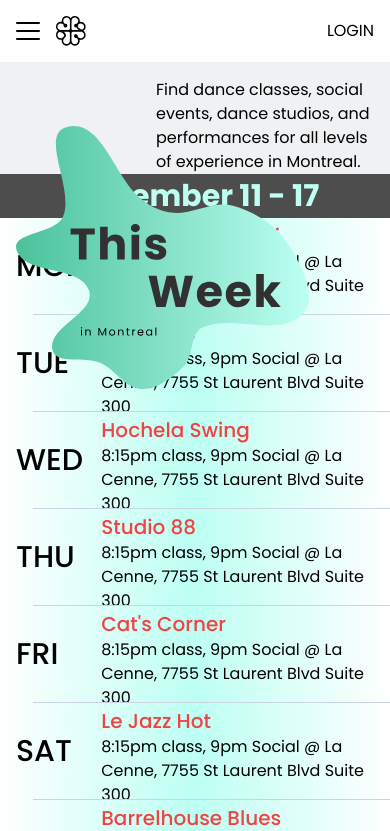
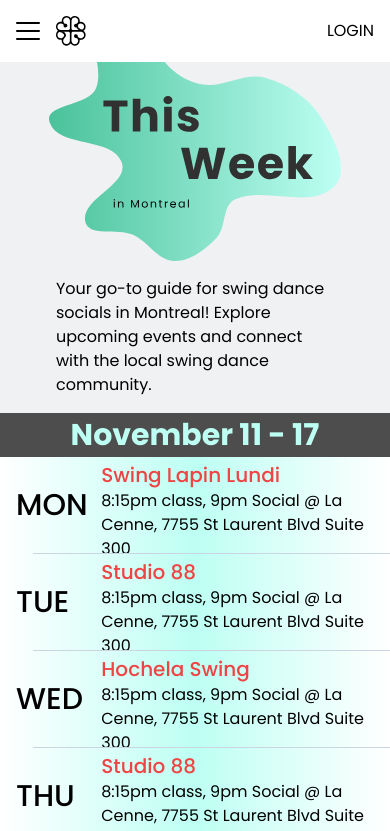
Before and after one commit to justinkwanchan/swing-schedule, a Next.js app in the folder front-end/: page / in a window 390 px wide. Shown: the top 831 px of the page. Built offline with nearby package versions, Linux system fonts and the light colour scheme.

Commit message:
Update layout for HomeTitleSection

```diff
--- a/front-end/src/app/components/home/home-title-section/index.tsx
+++ b/front-end/src/app/components/home/home-title-section/index.tsx
@@ -4,17 +4,16 @@
 
 export default function HomeTitleSection() {
   return (
-    <section className="flex flex-col md:flex-row h-[calc(100svh-62px)] w-full mb-12">
-      <div className="bg-light-grey relative h-[70vw] md:h-auto md:w-2/5 2xl:w-1/3">
+    <section className="flex flex-col md:flex-row w-full mb-12">
+      <div className="bg-light-grey relative md:h-auto md:w-2/5 2xl:w-1/3">
         <Image
           src={splotch}
           alt={'This Week in Montreal'}
-          className="absolute top-16 left-4 md:top-8 md:left-8 z-10 w-[75%] md:w-[100%]"
+          className="-mt-16 w-[75%] mx-auto md:absolute md:z-10 md:top-8 md:left-8 md:translate-x-0 md:mt-0 md:w-[100%]"
         />
-        <div className="md:h-[50vw] lg:h-[45vw] 2xl:h-[35vw]"></div>
-        <p className="pl-[40%] pt-4 pr-4 sm:pt-8 sm:pr-8 md:px-12">
-          Find dance classes, social events, dance studios, and performances for
-          all levels of experience in Montreal.
+        <p className="my-4 mx-14 md:mt-[42vw] xl:mt-[40vw] xl:text-lg 2xl:mt-[34vw]">
+          Your go-to guide for swing dance socials in Montreal! Explore upcoming
+          events and connect with the local swing dance community.
         </p>
       </div>
       <Flyer />
--- a/front-end/src/app/components/navigation/mobile-nav/index.tsx
+++ b/front-end/src/app/components/navigation/mobile-nav/index.tsx
@@ -32,6 +32,9 @@
           HOW TO CONTRIBUTE
         </Link>
       </nav>
+
+      {/* Hide the upper portion of the splotch on opening animation */}
+      <div className="h-16"></div>
     </section>
   );
 }
```
